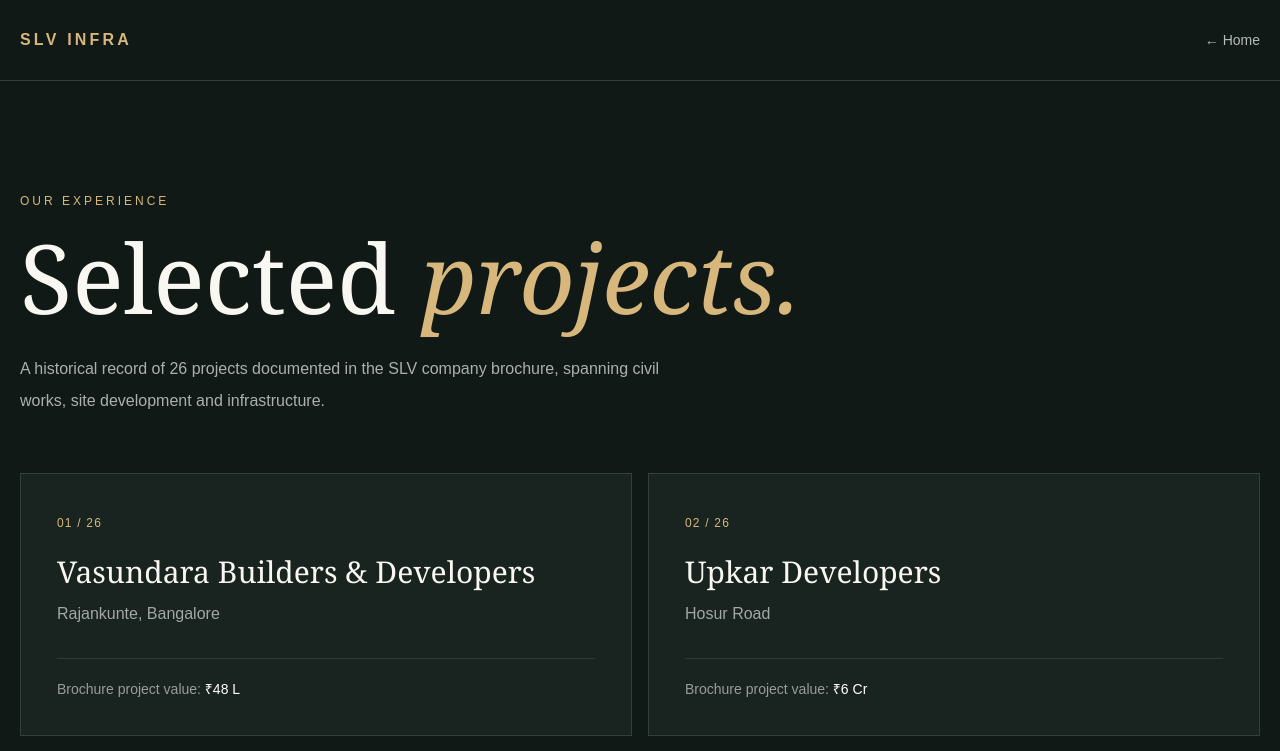
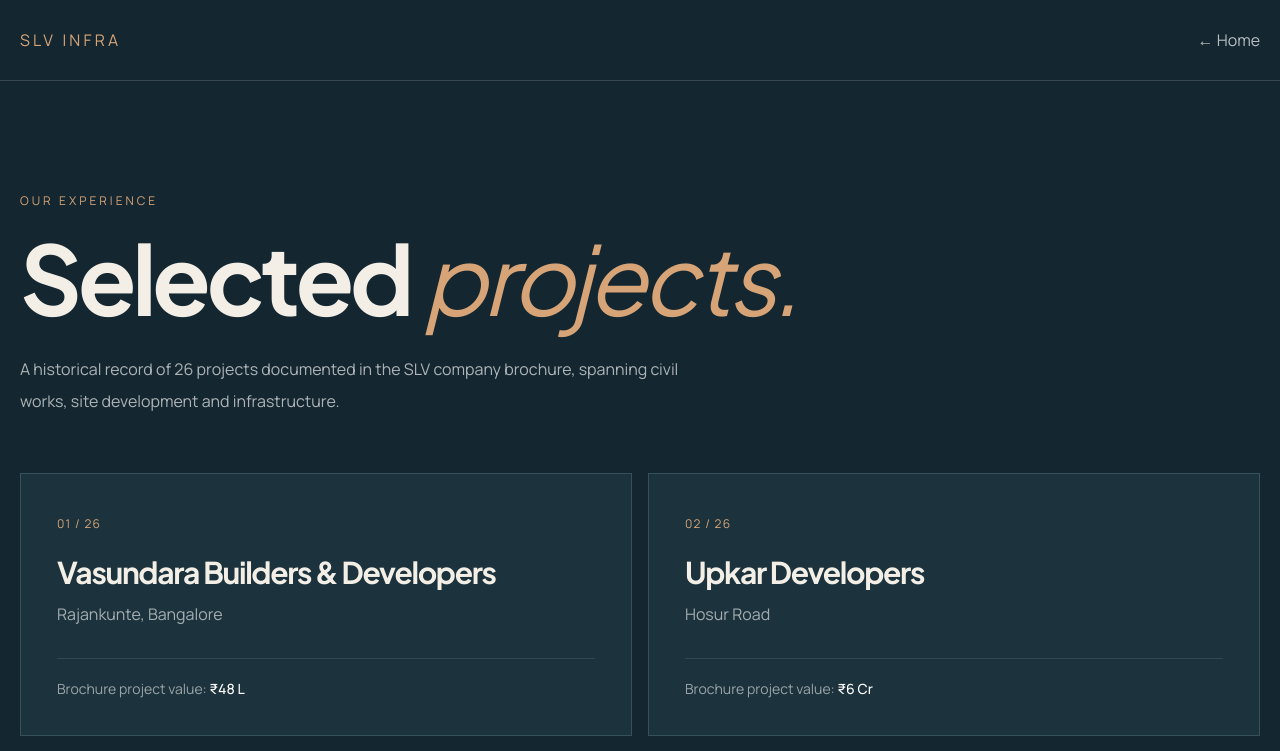
Before and after one commit to mkraja826/Slvinfra, a Next.js app: page /projects in a window 1280 px wide. Shown: the top 751 px of the page. Built offline with nearby package versions, Linux system fonts and the light colour scheme.

Commit message:
Introduce slate teal copper brand palette and professional typography

```diff
--- a/src/app/globals.css
+++ b/src/app/globals.css
@@ -1,9 +1,13 @@
+@import url('https://fonts.googleapis.com/css2?family=Manrope:wght@400;500;600;700;800&family=Plus+Jakarta+Sans:wght@400;500;600;700;800&display=swap');
 @import "tailwindcss";
-:root { color-scheme: dark; }
+:root { color-scheme: dark; --slv-slate:#142630; --slv-teal:#376C73; --slv-copper:#D6A477; --slv-ivory:#F3EFE7; --slv-steel:#88969A; }
 html { scroll-behavior: smooth; }
-body { margin:0; background:#101916; color:#f8f7f2; font-family:Arial,Helvetica,sans-serif; }
-::selection { background:#cba96a; color:#101916; }
+body { margin:0; background:var(--slv-slate); color:var(--slv-ivory); font-family:"Manrope",Arial,sans-serif; -webkit-font-smoothing:antialiased; }
+h1,h2,h3,h4,.serif { font-family:"Plus Jakarta Sans","Manrope",sans-serif; font-weight:700; letter-spacing:-.045em; }
+::selection { background:var(--slv-copper); color:var(--slv-slate); }
 .container-wide { width:min(100% - 2.5rem, 1240px); margin-inline:auto; }
-.serif { font-family:Georgia,'Times New Roman',serif; }
-.gold { color:#d7b77c; }
-.panel { background:#19231f; border:1px solid #344037; }
+.gold { color:var(--slv-copper); }
+.panel { background:#1C333D; border:1px solid #36515A; }
+a,button,input,textarea,select { font:inherit; }
+:focus-visible { outline:2px solid var(--slv-copper); outline-offset:3px; }
+@media(prefers-reduced-motion:reduce){html{scroll-behavior:auto}*,*::before,*::after{animation-duration:.01ms!important;transition-duration:.01ms!important}}
```
